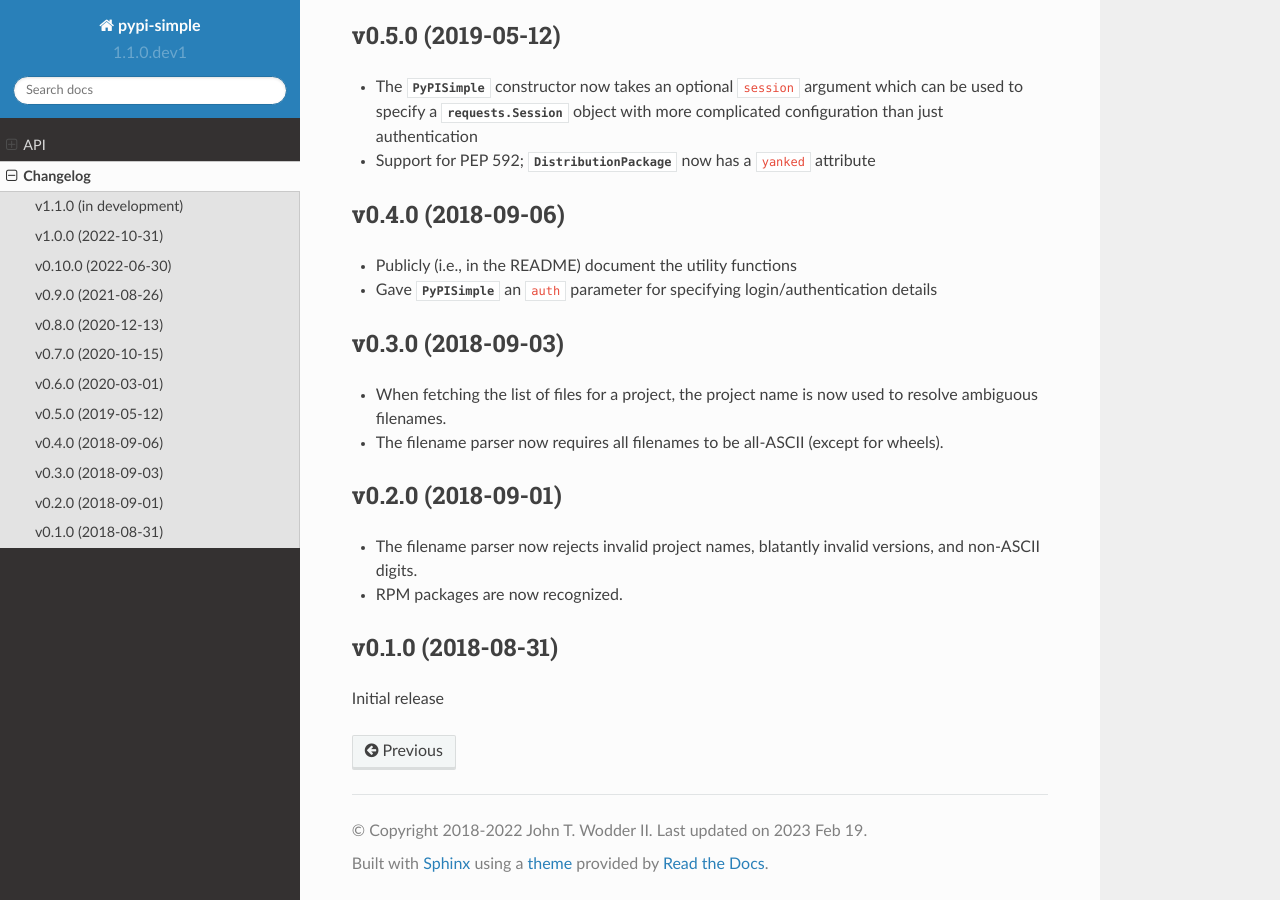
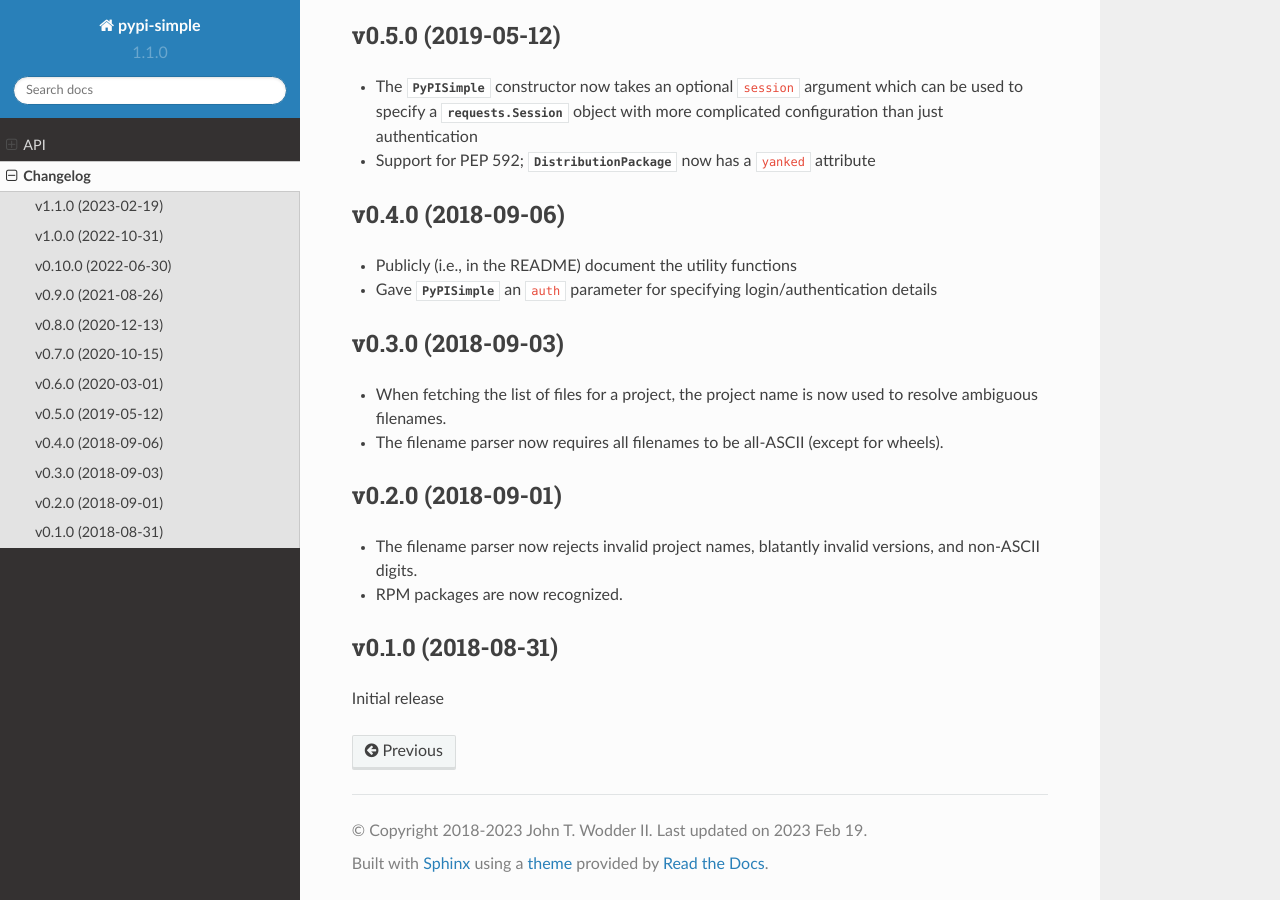
Before and after one commit to jwodder/pypi-simple, a Sphinx documentation site: the page built from docs/changelog.rst, in a window 1280 px wide and 900 px high, scrolled down 3145 px. Built offline with Sphinx 7.4.7 and the Read the Docs theme 2.0.0, drawn with Linux system fonts in a browser that asks for light colours; some of the changed text lies outside the part shown.

Commit message:
v1.1.0 — Support PEP 700
- Support PEP 700
    - `versions` field added to `ProjectPage`
    - `size` and `upload_time` fields added to `DistributionPackage`
    - `SUPPORTED_REPOSITORY_VERSION` increased to `"1.1"`

```diff
--- a/docs/changelog.rst
+++ b/docs/changelog.rst
@@ -3,8 +3,8 @@
 Changelog
 =========
 
-v1.1.0 (in development)
------------------------
+v1.1.0 (2023-02-19)
+-------------------
 - Support :pep:`700`
 
   - ``versions`` field added to `ProjectPage`
--- a/docs/conf.py
+++ b/docs/conf.py
@@ -2,7 +2,7 @@
 
 project = "pypi-simple"
 author = "John T. Wodder II"
-copyright = "2018-2022 John T. Wodder II"  # noqa: A001
+copyright = "2018-2023 John T. Wodder II"  # noqa: A001
 
 extensions = [
     "sphinx.ext.autodoc",
--- a/src/pypi_simple/__init__.py
+++ b/src/pypi_simple/__init__.py
@@ -14,7 +14,7 @@
 for more information.
 """
 
-__version__ = "1.1.0.dev1"
+__version__ = "1.1.0"
 __author__ = "John Thorvald Wodder II"
 __author_email__ = "pypi-simple@varonathe.org"
 __license__ = "MIT"
```
Also changed, not shown: CHANGELOG.md (+2 -2 lines), 1 other file.
